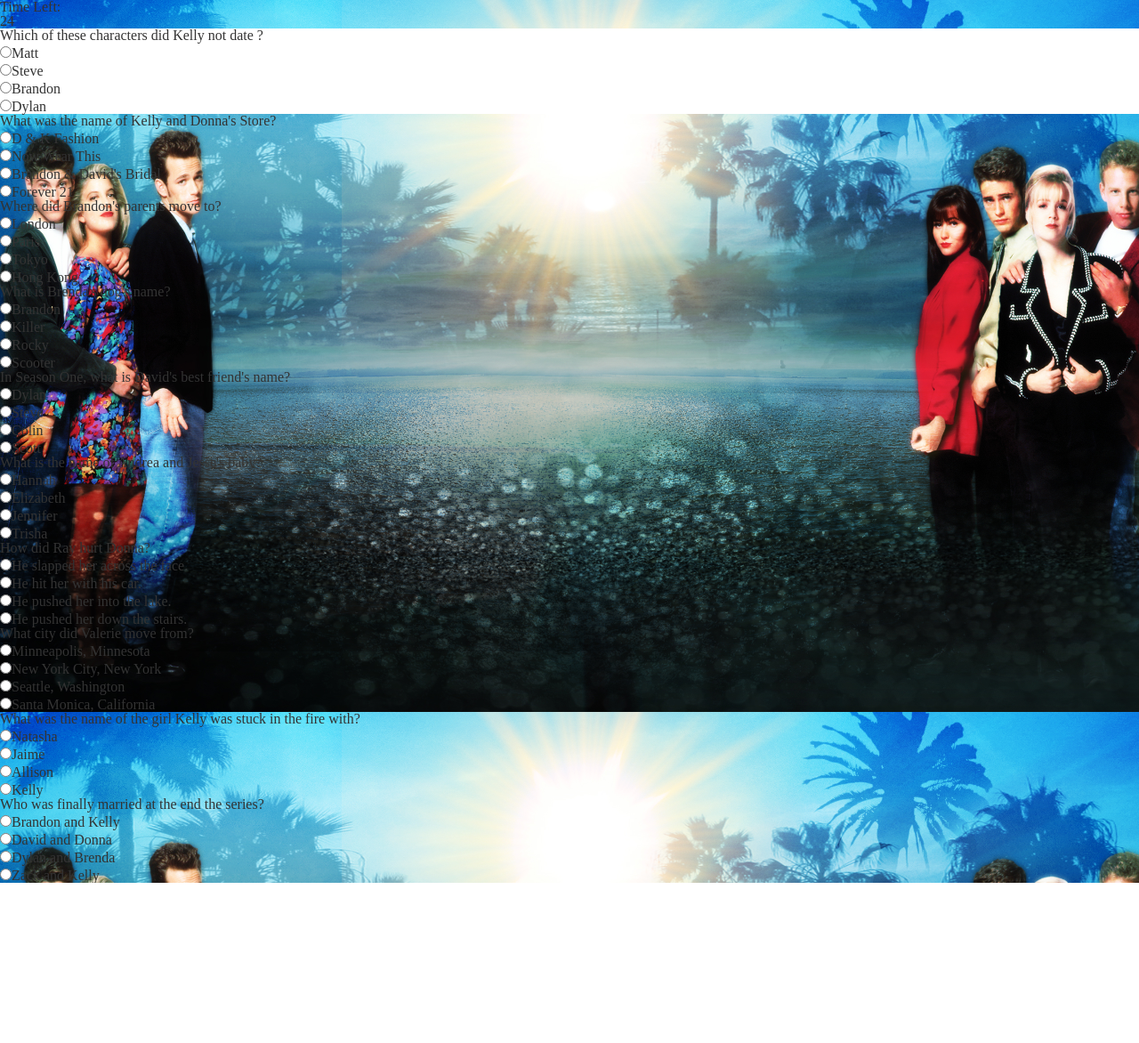
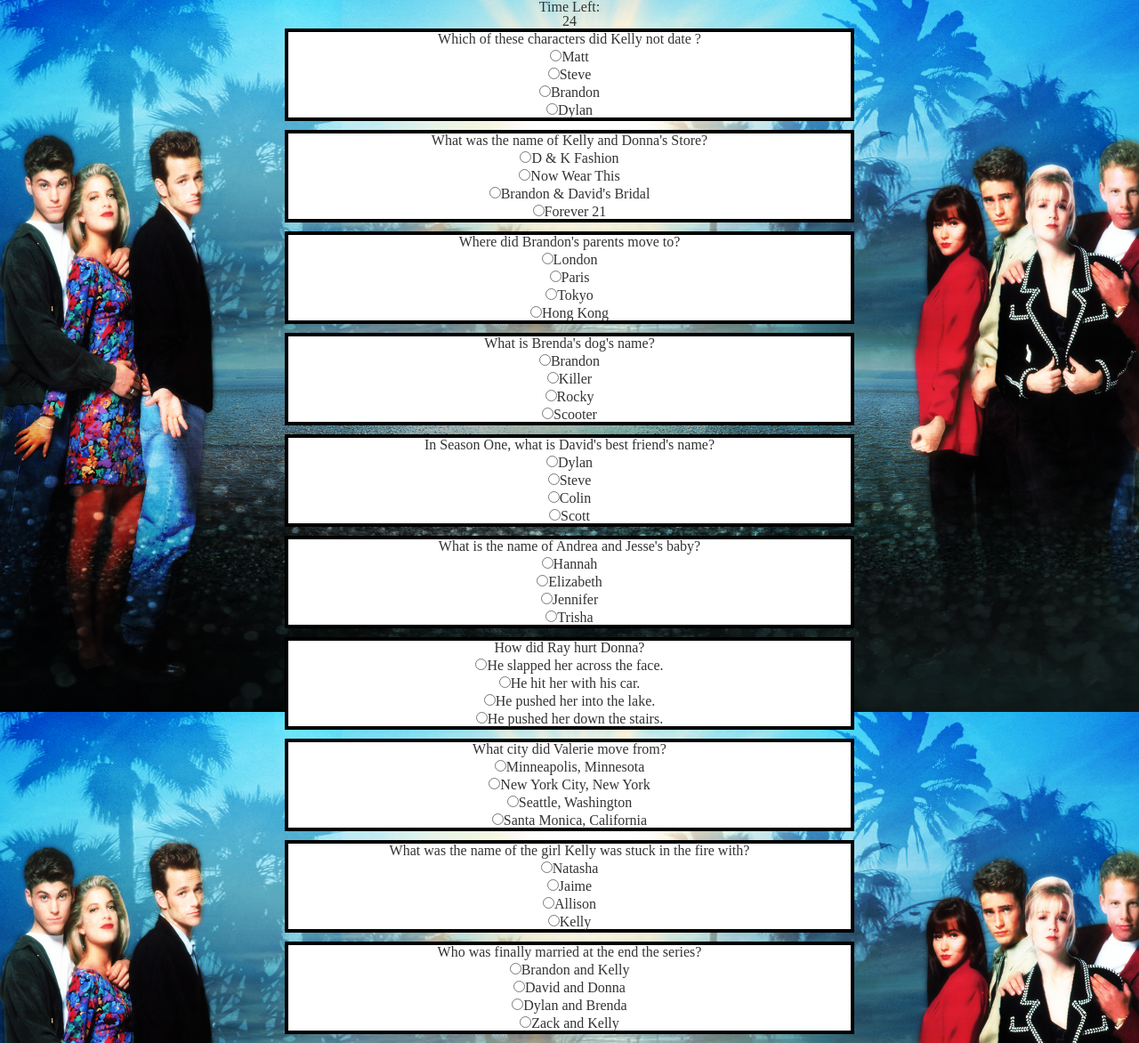
Before and after one commit to rowieej/triviaGame, a PHP site: page /game.html in a window 1280 px wide. Shown: the whole page at 89% size. Before the commit the page ends 992 px from the top, so only its background shows below. Run offline with PHP 8.4, Linux system fonts and the light colour scheme.

Commit message:
added more styling

```diff
--- a/assets/css/style.css
+++ b/assets/css/style.css
@@ -32,9 +32,20 @@
 .main-container{
 	margin-left: auto;
 	margin-right: auto;
+	text-align: center;
+
 
 }
 
-.question1{
+.question{
+	margin-left: auto;
+	margin-right: auto;
+	margin-bottom: 10px;
 	background: #ffffff;
+	border: 4px solid #000000;
+	width: 50%;
 }
+
+.answers{
+
+}
```
